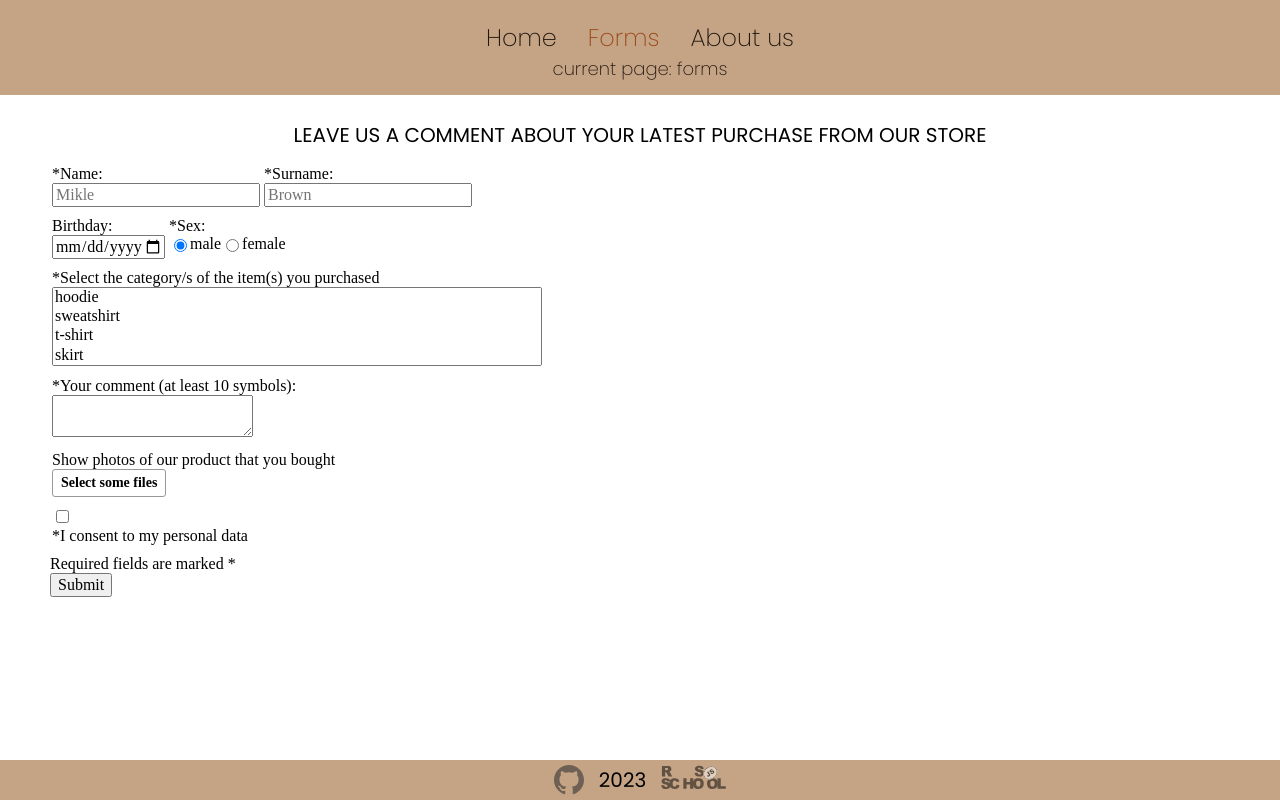
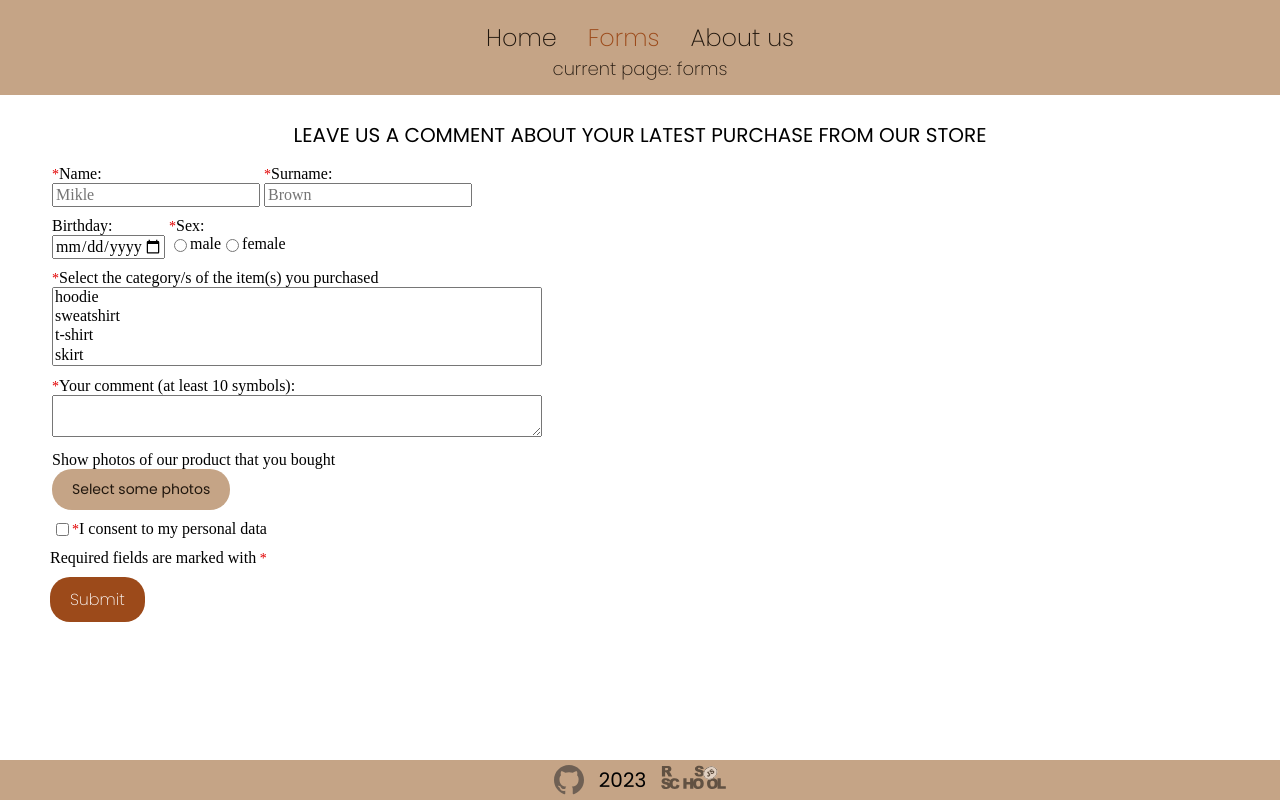
Before and after one commit to EvgeniaM6/rss-react-2023, a React (Vite) app in the folder my-app/: page /forms in a window 1280 px wide. Built offline with nearby package versions, Linux system fonts and the light colour scheme.

Commit message:
feat: change style files

```diff
--- a/my-app/src/components/Comment.tsx
+++ b/my-app/src/components/Comment.tsx
@@ -4,9 +4,9 @@ import { TCommentObj } from '../models';
 export class Comment extends Component<{ commentObj: TCommentObj }> {
   render() {
     return (
-      <div key={this.props.commentObj.commentDate} className="comment">
+      <div className="comment">
         <div className="comment__name">{this.props.commentObj.name}</div>
-        {this.props.commentObj.photos.length && (
+        {!!this.props.commentObj.photos.length && (
           <div className="comment__images">
             {this.props.commentObj.photos.map((photo) => (
               <img key={photo} className="comment__images-photo" src={photo}></img>
--- a/my-app/src/models/form.model.tsx
+++ b/my-app/src/models/form.model.tsx
@@ -1,6 +1,7 @@
 export type TStateForm = {
   isNameValid: boolean;
   isSurnameValid: boolean;
+  isSexSelected: boolean;
   isAgree: boolean;
   isCommentValid: boolean;
   isCategorySelected: boolean;
--- a/my-app/src/pages/Formspage.tsx
+++ b/my-app/src/pages/Formspage.tsx
@@ -21,6 +21,7 @@ export class Formspage extends Component<TPropsHandle, TStateForm> {
     this.state = {
       isNameValid: true,
       isSurnameValid: true,
+      isSexSelected: true,
       isAgree: true,
       isCommentValid: true,
       isCategorySelected: true,
@@ -33,10 +34,23 @@ export class Formspage extends Component<TPropsHandle, TStateForm> {
 
     this.checkFormValidity().then((checkValidityRes) => {
       console.log('this.state=', this.state);
-      const { isNameValid, isSurnameValid, isAgree, isCommentValid, isCategorySelected } =
-        this.state;
+      const {
+        isNameValid,
+        isSurnameValid,
+        isSexSelected,
+        isAgree,
+        isCommentValid,
+        isCategorySelected,
+      } = this.state;
 
-      if (!isNameValid || !isSurnameValid || !isAgree || !isCommentValid || !isCategorySelected) {
+      if (
+        !isNameValid ||
+        !isSurnameValid ||
+        !isSexSelected ||
+        !isAgree ||
+        !isCommentValid ||
+        !isCategorySelected
+      ) {
         return;
       }
 
@@ -88,6 +102,10 @@ export class Formspage extends Component<TPropsHandle, TStateForm> {
     const isSurnameValid = surname.match(new RegExp(/[A-ZА-Я][a-zа-я]+/));
     this.setState({ isSurnameValid: !!surname || !!isSurnameValid });
 
+    const maleSex = this.radioMaleInput.current?.checked;
+    const femaleSex = this.radioFemaleInput.current?.checked;
+    this.setState({ isSexSelected: !!maleSex || !!femaleSex });
+
     this.setState({ isAgree: this.agreeInput.current?.checked || false });
 
     const commentInputEl = this.commentInput.current;
@@ -115,7 +133,8 @@ export class Formspage extends Component<TPropsHandle, TStateForm> {
           <div className="form__full-name">
             <fieldset className="form__field name">
               <label htmlFor="user-name" className="name__label">
-                *Name:
+                <span className="form__alert">*</span>
+                Name:
               </label>
               <input
                 type="text"
@@ -130,7 +149,8 @@ export class Formspage extends Component<TPropsHandle, TStateForm> {
             </fieldset>
             <fieldset className="form__field surname">
               <label htmlFor="user-surname" className="surname__label">
-                *Surname:
+                <span className="form__alert">*</span>
+                Surname:
               </label>
               <input
                 type="text"
@@ -162,14 +182,16 @@ export class Formspage extends Component<TPropsHandle, TStateForm> {
               />
             </fieldset>
             <fieldset className="form__field sex">
-              <p className="sex__title">*Sex:</p>
+              <p className="sex__title">
+                <span className="form__alert">*</span>
+                Sex:
+              </p>
               <div className="sex__content">
                 <input
                   type="radio"
                   name="sex"
                   id="male"
                   className="sex__input"
-                  defaultChecked
                   value="male"
                   ref={this.radioMaleInput}
                 />
@@ -188,10 +210,14 @@ export class Formspage extends Component<TPropsHandle, TStateForm> {
                   female
                 </label>
               </div>
+              {!this.state.isSexSelected && <div className="form__alert">Choose sex</div>}
             </fieldset>
           </div>
           <fieldset className="form__field category">
-            <p>*Select the category/s of the item(s) you purchased</p>
+            <p>
+              <span className="form__alert">*</span>
+              Select the category/s of the item(s) you purchased
+            </p>
             <select
               name="dd"
               id="dd"
@@ -209,9 +235,17 @@ export class Formspage extends Component<TPropsHandle, TStateForm> {
               <div className="form__alert">Choose at least 1 category</div>
             )}
           </fieldset>
-          <fieldset className="form__field">
-            <label htmlFor="comment">*Your comment (at least 10 symbols):</label>
-            <textarea name="comment" id="comment" ref={this.commentInput}></textarea>
+          <fieldset className="form__field comment-text">
+            <label htmlFor="comment" className="comment-text__label">
+              <span className="form__alert">*</span>
+              Your comment (at least 10 symbols):
+            </label>
+            <textarea
+              name="comment"
+              id="comment"
+              className="comment-text__textarea"
+              ref={this.commentInput}
+            ></textarea>
             {!this.state.isCommentValid && (
               <div className="form__alert">Comment length must be at least 10 characters</div>
             )}
@@ -230,15 +264,30 @@ export class Formspage extends Component<TPropsHandle, TStateForm> {
               ref={this.fileInput}
             />
           </fieldset>
-          <fieldset className="form__field">
-            <input type="checkbox" name="agree-data" id="agree-data" ref={this.agreeInput} />
-            <label htmlFor="agree-data">*I consent to my personal data</label>
+          <fieldset className="form__field agree">
+            <div className="form__agree-block">
+              <input
+                type="checkbox"
+                name="agree-data"
+                id="agree-data"
+                className="agree__input"
+                ref={this.agreeInput}
+              />
+              <label htmlFor="agree-data" className="agree__label">
+                <span className="form__alert">*</span>I consent to my personal data
+              </label>
+            </div>
             {!this.state.isAgree && (
               <div className="form__alert">We cannot accept data without your consent</div>
             )}
           </fieldset>
-          <div>Required fields are marked *</div>
-          <input type="submit" value="Submit" />
+          <div className="form__required">
+            Required fields are marked with
+            <span className="form__alert"> *</span>
+          </div>
+          <button type="submit" className="form__submit">
+            Submit
+          </button>
         </form>
         <div>
           {this.state.commentsArr.map((commentObj) => {
--- a/my-app/src/sass/abstract/_constants.scss
+++ b/my-app/src/sass/abstract/_constants.scss
@@ -6,6 +6,7 @@ $color-accent: #F7C815;
 $color-bright: #EC9704;
 $color-accent-dark: #9C4A1A;
 
+$color-font-alert: #e20202;
 $color-font: #21170e;
 
 $tablet-width: 768px;
--- a/my-app/src/sass/layouts/_formPage.scss
+++ b/my-app/src/sass/layouts/_formPage.scss
@@ -26,9 +26,10 @@
 
   &__full-name {
     display: flex;
+    flex-wrap: wrap;
 
-    @include media-mobile {
-      flex-direction: column;
+    & .form__field {
+      max-width: 245px;
     }
   }
 
@@ -79,48 +80,91 @@
       &:hover {
         background-color: $color-main-hover;
       }
+    }
+  }
 
-      &:selected {
-        background-color: $color-main;
+  .comment-text {
+    &__textarea {
+      width: 490px;
+      resize: vertical;
+
+      @include media-mobile {
+        width: 280px;
       }
     }
   }
 
   .photos {
+    &__label {
+      cursor: pointer;
+    }
+
     &__input {
-      width: 160px;
+      width: 180px;
 
       &::-webkit-file-upload-button {
         visibility: hidden;
       }
 
       &::before {
-        content: 'Select some files';
+        content: 'Select some photos';
         display: inline-block;
-        background: linear-gradient(top, #f9f9f9, #e3e3e3);
-        border: 1px solid #999;
-        border-radius: 3px;
-        padding: 5px 8px;
+        color: $color-font;
+        background: $color-main;
+        border-radius: 20px;
+        padding: 10px 20px;
         outline: none;
         white-space: nowrap;
         -webkit-user-select: none;
         cursor: pointer;
-        text-shadow: 1px 1px #fff;
-        font-weight: 700;
+        // text-shadow: 1px 1px #fff;
+        font-weight: 400;
+        font-family: Poppins, sans-serif;
         font-size: 14px;
+        transition: all .3s ease;
       }
 
       &:hover::before {
-        border-color: black;
-      }
-
-      &:active::before {
-        background: -webkit-linear-gradient(top, #e3e3e3, #f9f9f9);
+        background: $color-main-hover;
       }
     }
   }
 
+  &__agree-block {
+    display: flex;
+  }
+
+  .agree {
+    &__input,
+    &__label {
+      cursor: pointer;
+    }
+  }
+
+  &__required {
+    margin-bottom: 10px;
+  }
+
+  &__submit {
+    color: #ffffff;
+    background: $color-accent-dark;
+    border: none;
+    border-radius: 20px;
+    padding: 10px 20px;
+    outline: none;
+    cursor: pointer;
+    font-weight: 200;
+    font-family: Poppins, sans-serif;
+    font-size: 16px;
+    transition: all .3s ease;
+
+    &:hover {
+      background: $color-bright;
+    }
+  }
+
   &__alert {
-    color: red;
+    color: $color-font-alert;
+    font-size: 14px;
   }
 }
```
